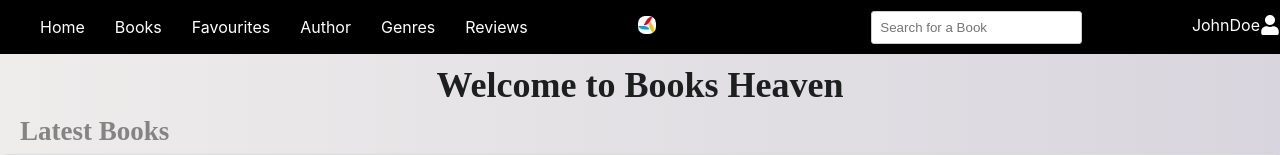
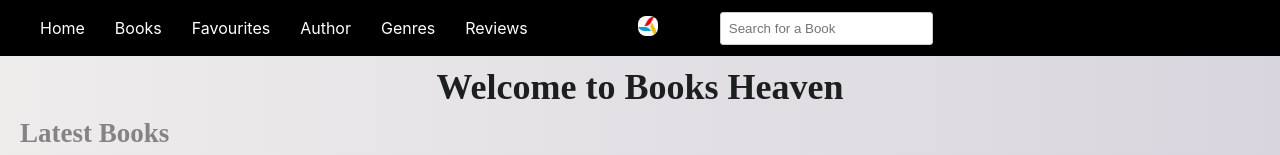
Before and after one commit to sanjudarla/frontend, a React (Create React App) app: page /home in a window 1280 px wide. Shown: the top 155 px of the page. Built offline with nearby package versions, Linux system fonts and the light colour scheme.

Commit message:
Made Work on Profile Displaying data

```diff
--- a/src/App.js
+++ b/src/App.js
@@ -1,5 +1,5 @@
 // App.js
-import React, { useState } from 'react';
+import React, { useState,useEffect } from 'react';
 import { BrowserRouter as Router, Routes, Route } from 'react-router-dom';
 import NavBar from './NavBar/NavBar';
 import { ToastContainer } from 'react-toastify';
@@ -20,16 +20,30 @@ import Genres from './Genres/Genres';
 import Favourites from './Favourites/Favourites';
 import Reviews from './Review/Review';
 import Statistics from './Statistics/Statistics';
+//import Profile from './Profile'; // Import your Profile component
 
 function App() {
   const [user, setUser] = useState(null);
 
+  // Load user data from local storage on component mount
+  useEffect(() => {
+    const storedUser = localStorage.getItem('user');
+    if (storedUser) {
+      setUser(JSON.parse(storedUser));
+    }
+  }, []);
+
   const handleLogin = (userData) => {
     setUser(userData);
+    // Save user data to local storage
+    localStorage.setItem('user', JSON.stringify(userData));
   };
 
   const handleLogout = () => {
+    // Clear user data from state and local storage
     setUser(null);
+    localStorage.removeItem('user');
+    window.location.href = '/';
   };
 
   return (
@@ -37,33 +51,25 @@ function App() {
       <ToastContainer />
       <Router>
         <Routes>
-
           <Route path="/adminnavbar" element={<AdminNavBar />} />
           <Route path="/add-books" element={<AddBooks />} />
+          <Route path="/home/*" element={<NavBar user={user} onLogout={handleLogout} />} />
+          {/* Use a wildcard route to handle all nested routes under "/home" */}
+          <Route path="/home" element={<Home user={user} onLogout={handleLogout} />} />
+          <Route path="/books-list" element={<BooksList user={user} onLogout={handleLogout} />} />
+          <Route path="/authors" element={<Authors user={user} onLogout={handleLogout} />} />
+          <Route path="/genres" element={<Genres user={user} onLogout={handleLogout} />} />
+          <Route path="/favourites" element={<Favourites user={user} onLogout={handleLogout} />} />
+          <Route path="/reviews" element={<Reviews user={user} onLogout={handleLogout} />} />
 
-
-
-          {/* <Route path="/forgot-password" element={<ForgotPassword />} />
+          <Route path="/login" element={<Login onLogin={handleLogin} />} />
+          <Route path="/registration" element={<Registration />} />
+          <Route path="/forgot-password" element={<ForgotPassword />} />
+          <Route path="/contact" element={<Contact />} />
+          <Route path="/gallery" element={<Gallery />} />
           <Route path="/feedback" element={<FeedBack />} />
-          <Route path="/contact" element={<Contact />} /> */}
-          <Route path="/home" element={<Home />} index />
-
-          <Route path="/home"element={<NavBar user={user} onLogout={handleLogout} />}/>
-          <Route path="/books-list" element={<BooksList />} />
-          <Route path="/authors" element={<Authors/>}/>
-          <Route path="/genres" element={<Genres/>}/>
-          <Route path="/favourites" element={<Favourites/>}/>
-          <Route path="/reviews" element={<Reviews/>}/>
-          <Route path="/statistics" element={<Statistics/>}/>
-
-
-
-
-
-
-
-          <Route path="/login"element={<Login onLogin={handleLogin} />}/>
-          <Route path="/registration" element={<Registration />} />
+          {/* Profile route nested inside the BooksList route */}
+          <Route path="/books-list/profile" element={<NavBar user={user} />} />
           <Route path="/" element={<MainPage />} />
         </Routes>
       </Router>
--- a/src/Home/Home.js
+++ b/src/Home/Home.js
@@ -11,7 +11,7 @@ import sample from '../Images/sample.jpg';
 import Footer from "../Footer/Footer";
 import Modal from "../Modal/Modal";
 
-const Home = () => {
+const Home = ({user}) => {
   const [selectedBook, setSelectedBook] = useState(null);
 
   const books = [
@@ -29,7 +29,7 @@ const Home = () => {
 
   return (
     <>
-      <NavBar />
+      <NavBar user={(user)}/>
       <div className="home-page-container">
         <div className="home-box">
           <div className="home-title">
--- a/src/Login/Login.js
+++ b/src/Login/Login.js
@@ -1,3 +1,4 @@
+// Login.js
 import React, { useState } from 'react';
 import { FaEnvelope, FaLock } from 'react-icons/fa';
 import { toast } from 'react-toastify';
@@ -12,7 +13,7 @@ const Login = ({ onLogin }) => {
   const [email, setEmail] = useState('');
   const [password, setPassword] = useState('');
   const [user, setUser] = useState(null);
-  const [usertype, setUserType] = useState('user');// Add this line to declare the user state
+  const [usertype, setUserType] = useState('user');
   const navigate = useNavigate();
 
   const handleChange = (e) => {
@@ -21,10 +22,12 @@ const Login = ({ onLogin }) => {
       setEmail(value);
     } else if (name === 'password') {
       setPassword(value);
-    } else if (name === 'usertype') { // Handle user type change
+    } else if (name === 'usertype') {
       setUserType(value);
     }
   };
+
+
 
   const handleSubmit = async (e) => {
     e.preventDefault();
@@ -34,11 +37,9 @@ const Login = ({ onLogin }) => {
         params: {
           Email: email,
           Password: password,
-          UserType: usertype, // Include user type in the request
+          UserType: usertype,
         },
       });
-
-      // Check if there is at least one user in the response
 
       if (response.data.length > 0) {
         const userFound = response.data.find((user) => {
@@ -47,15 +48,15 @@ const Login = ({ onLogin }) => {
 
         if (userFound) {
           toast.success('Login successful');
+          console.log(userFound.UserName);
           setUser(userFound);
 
           await onLogin(userFound);
 
-          // Check user type and navigate accordingly
           if (usertype === 'admin') {
             navigate('/adminnavbar');
           } else {
-            navigate('/homepage');
+            navigate('/home');
           }
         } else {
           toast.error('Incorrect Email, password, or user type');
@@ -68,9 +69,6 @@ const Login = ({ onLogin }) => {
       toast.error('An error occurred during login');
     }
   };
-
-
-
 
   return (
     <div className="reg-container">
@@ -116,16 +114,14 @@ const Login = ({ onLogin }) => {
           </div>
           <div className="input-col-two">
             <div>
-
-              <button type="submit">
-                Login
-              </button>
+              <button type="submit">Login</button>
             </div>
           </div>
         </div>
       </form>
       <div>
-      {user && <NavBar user={user} onLogout={() => setUser(null)} />}
+      {console.log('User before rendering NavBar:', user)}
+      {user && <NavBar user={user} />}
       </div>
     </div>
   );
--- a/src/NavBar/NavBar.css
+++ b/src/NavBar/NavBar.css
@@ -64,10 +64,30 @@ justify-content: right;
   margin-top: 10px;
   margin-right: 10px;
 }
-.profile-box{
+
+
+.search-box {
+  margin: 10px 0;
+  text-align: center;
+}
+
+.user-profile {
   margin-left: 8pc;
+  color: white;
   display: flex;
+  align-items: center;
+}
+.user-profile button{
+  color: #fff;
+  padding: 5px;
+  margin-left: 7px;
+  background-color:rgb(65, 169, 65);
+}
 
+.user-profile span{
+  color: white;
+  padding-left: 2pc;
+  margin-right: 5px;
 }
 .footer {
   background-color: #333;
--- a/src/NavBar/NavBar.js
+++ b/src/NavBar/NavBar.js
@@ -1,46 +1,48 @@
 import React from "react";
-import '../NavBar/NavBar.css'
-import Logo from '../Images/Logo.png'
+import { Link } from 'react-router-dom';
+import '../NavBar/NavBar.css';
+import Logo from '../Images/Logo.png';
 import { FaUser } from "react-icons/fa";
 
-const isLoggedIn = true; // replace with your actual condition
-const username = "JohnDoe";
+const NavBar = ({ user, onLogout }) => {
+  console.log('User object in NavBar:', user);
 
-const NavBar = () => {
+  const handleLogout = () => {
+   const confirmLogout = window.confirm("Are You Sure Want to Logout?")
+   if (confirmLogout) {
+    onLogout();
+    window.location.href = '/';
+   }
+  };
+
   return (
     <div className="navbar-container">
       <ul className="nav-items">
-        <li><a href="/home">Home</a></li>
-        <li><a href="/books-list">Books</a></li>
-        <li><a href="/favourites">Favourites</a></li>
-        <li><a href="/authors">Author</a></li>
-        <li><a href="/genres">Genres</a></li>
-        <li><a href="/reviews">Reviews</a></li>
+        <li><Link to="/home">Home</Link></li>
+        <li><Link to="/books-list">Books</Link></li>
+        <li><Link to="/favourites">Favourites</Link></li>
+        <li><Link to="/authors">Author</Link></li>
+        <li><Link to="/genres">Genres</Link></li>
+        <li><Link to="/reviews">Reviews</Link></li>
         <div className="logo-link">
           <img src={Logo} alt="Books Heaven Logo" />
         </div>
       </ul>
       <div className="search-box">
-        <input type="text" placeholder="Search for a Book" />
+        <input
+          type="text"
+          placeholder="Search for a Book"
+        />
       </div>
-
-      {isLoggedIn && (
-        <div className="profile-box">
-          <span>{username}</span>
-          <i><FaUser size={20} color="#fff" /></i>
-        </div>
-      )}
-
-      {/* <div className="nav-buttons">
-        <button>
-          Logout
-        </button>
-      </div> */}
-
-      {/* Footer Section */}
-      {/* <div className="footer">
-        <p>&copy; 2024 Books Heaven. All rights reserved.</p>
-      </div> */}
+      <div className="user-profile">
+        {user && (
+          <>
+            <span>{user.UserName}</span>
+            <FaUser />
+            <button  onClick={handleLogout}>Logout</button>
+          </>
+        )}
+      </div>
     </div>
   );
 };
```
Lines whose indentation alone changed are shown as unchanged.
